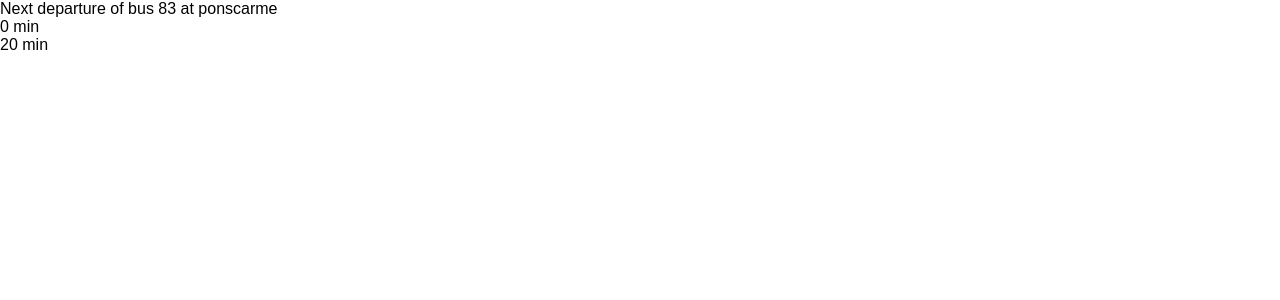
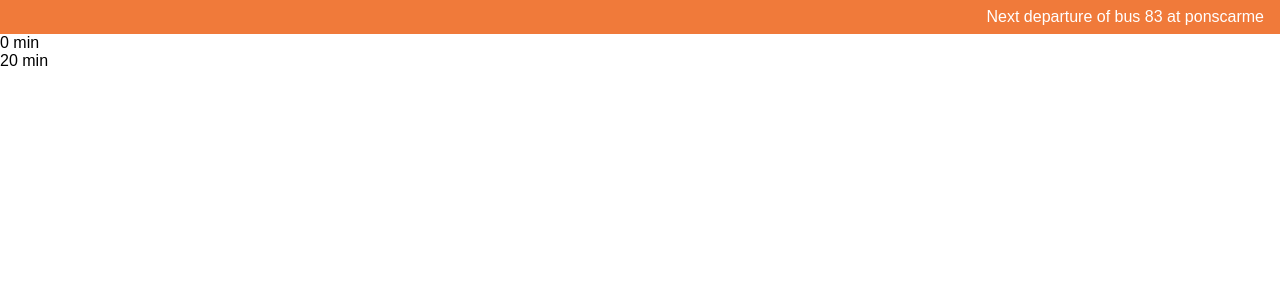
Before and after one commit to Optarion/ratpAPIReact, a React (Create React App) app: page / in a window 1280 px wide. Shown: the top 300 px of the page. Built offline with nearby package versions, Linux system fonts and the light colour scheme.

Commit message:
Add style to Breadcrumb

```diff
--- /dev/null
+++ b/src/Breadcrumb.css
@@ -0,0 +1,6 @@
+.breadcrumb {
+	text-align: right;
+	color: white;
+	padding: 0.5em 1em;
+	background-color: #f07a3a;
+}
--- a/src/Breadcrumb.js
+++ b/src/Breadcrumb.js
@@ -1,11 +1,12 @@
 import React, { Component } from 'react';
+import './Breadcrumb.css';
 
 export default class Breadcrumb extends Component {
 	render() {
 		return(
-			<div>
+			<header className="breadcrumb">
 				Next departure of {this.props.lineType} {this.props.lineId} at {this.props.stationSlug}
-			</div>
+			</header>
 		)
 	}
 }
```
